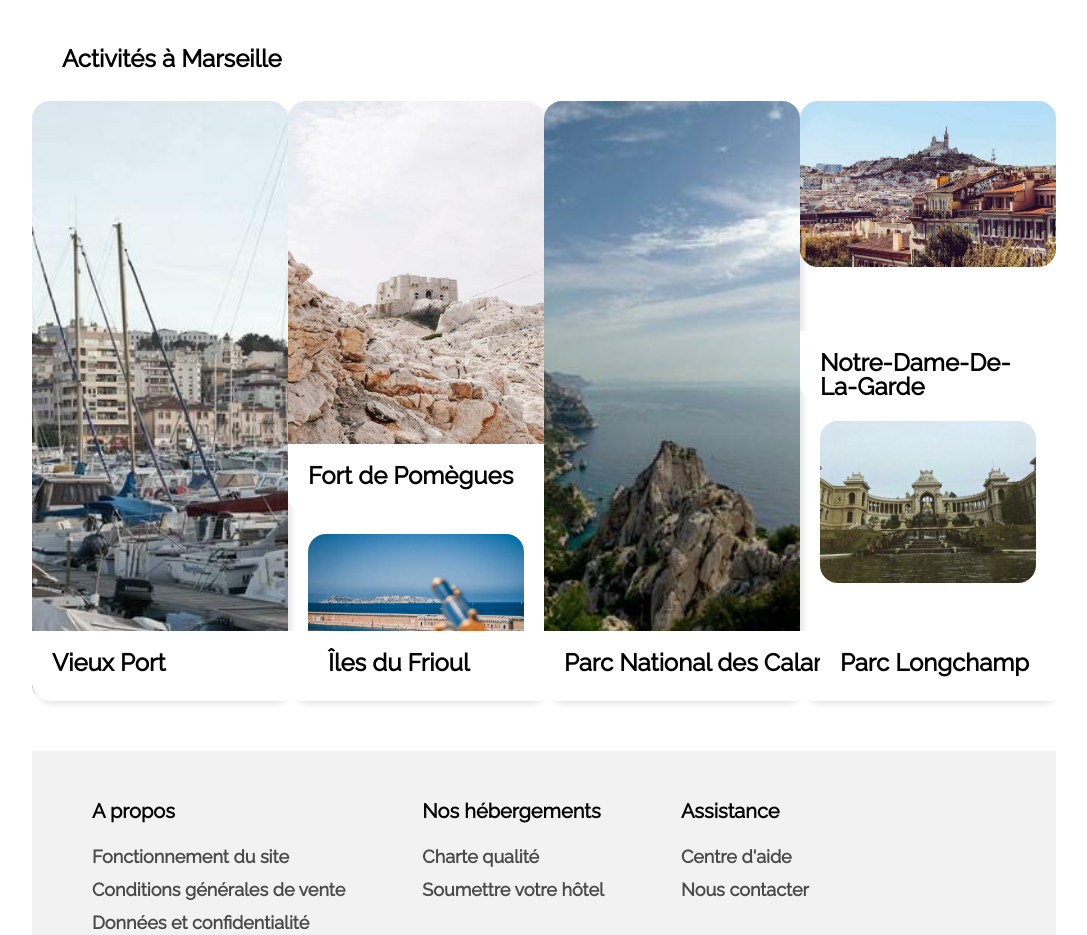
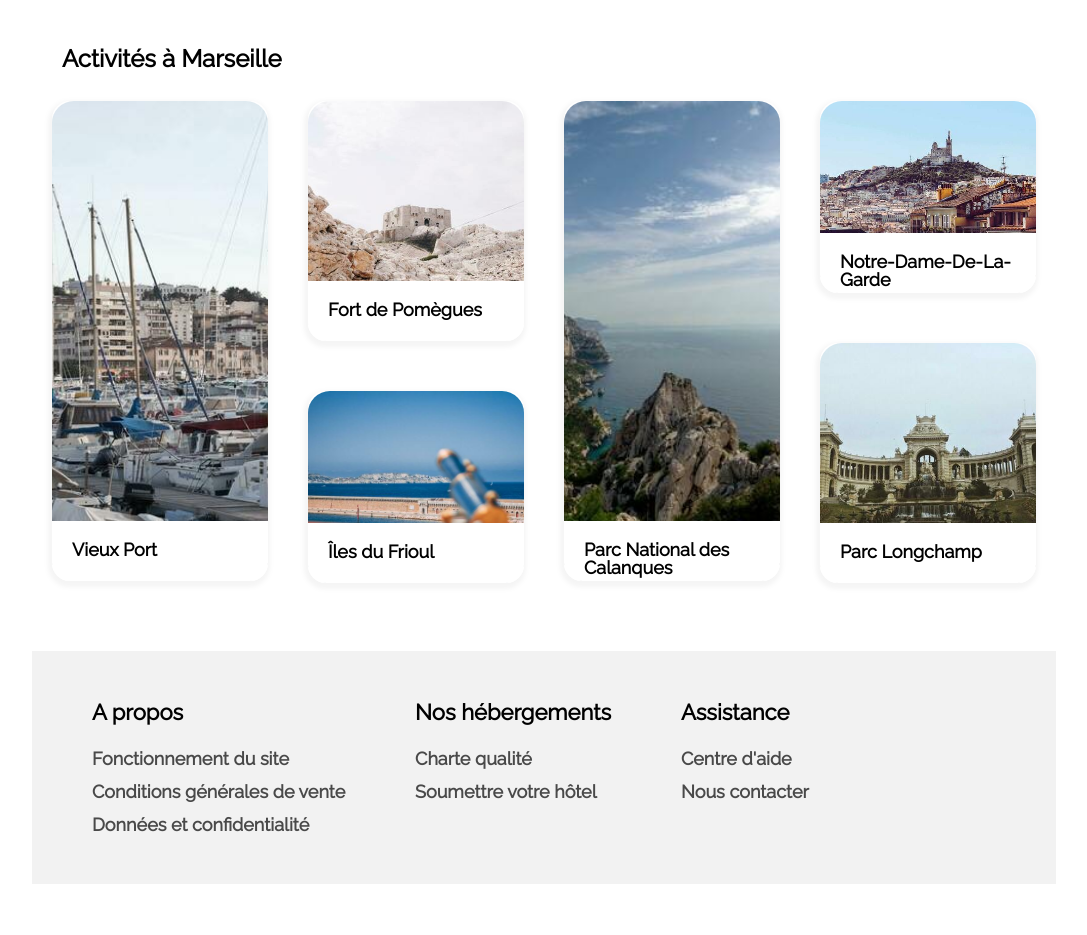
Before and after one commit to Unautrepseudo/EricNarbo_2_19032021, a plain HTML site: page index.html in a window 1280 px wide. Shown: the part 1489-2424 px from the top of the page, without its empty margins (96-1183 px from the left). After the commit the page ends 2373 px from the top, so only its background shows below. Drawn offline with Linux system fonts and the light colour scheme.

Commit message:
css: activites ok

```diff
--- a/CSS/style.css
+++ b/CSS/style.css
@@ -192,7 +192,6 @@ li {
   border: 3px solid var(--grey);
   padding: 2px;
   margin-right: 10px;
-  margin-left: 10px;
   font-size: 14px;
 }
 
@@ -368,40 +367,81 @@ h5 {
 .activite-title {
   margin-left: 30px;
   margin-top: 50px;
-  margin-bottom: 30px;
+  margin-bottom: 10px;
   font-size: 24px;
   font-weight: bolder;
 }
-.aic-col {
-  width: 410px;
+.activites-col-container {
   display: flex;
-  box-shadow: 4px 4px 4px rgba(122, 122, 122, 0.158);
+  height: 520px;
+  justify-content: space-between;
+  position: relative;
+  border-radius: 22px;
+}
+
+.left-col,
+.right-col {
+  display: flex;
+  justify-content: space-around;
+  width: 50%;
+}
+
+.aic-odd {
+  margin: 20px;
+  width: 335px;
+  display: flex;
+  box-shadow: -1px 3px 4px 3px rgba(122, 122, 122, 0.078);
+  border-radius: 18px;
+  position: relative;
+}
+
+.aic-even {
+  margin: 20px;
+  width: 335px;
+  display: flex;
+  justify-content: space-between;
+  border-radius: 18px;
+  flex-wrap: wrap;
+}
+
+.col-cont,
+.col-cont2 {
+  display: flex;
+  position: relative;
+  box-shadow: -1px 3px 4px 3px rgba(122, 122, 122, 0.078);
   border-radius: 18px;
 }
 
-.activites-col-container {
+.col-cont2 {
+  width: 100%;
+  height: 40%;
+  /* margin-top: 52px; */
+}
+
+.col-cont2bis {
   display: flex;
-  height: 600px;
-  justify-content: space-around;
   position: relative;
+  box-shadow: -1px 3px 4px 3px rgba(122, 122, 122, 0.078);
   border-radius: 18px;
 }
 
-.col-cont {
+.aic-img-biggest {
+  width: 100%;
+  height: 50%;
+  display: flex;
   position: relative;
-  /* flex-flow: wrap; */
-}
-
-.aic-even .col-cont {
-  height: 50%;
-  overflow: hidden;
+  box-shadow: -1px 3px 4px 3px rgba(122, 122, 122, 0.078);
+  border-radius: 18px;
 }
 
 .aic-img {
   width: 100%;
-  border-radius: 18px;
+  border-radius: 22px;
   object-fit: cover;
-  border-radius: 18px;
+}
+
+.aic-down {
+  margin-top: 50px;
 }
 
 .aic-overlay {
@@ -409,27 +449,14 @@ h5 {
   background: white;
   color: black;
   width: 100%;
-  height: 70px;
+  height: 60px;
   bottom: 0px;
-  border-radius: 0 0 18px 18px;
-}
-
-.aic-img-biggest {
-  flex-grow: 2;
-  border-radius: 18px;
+  border-radius: 0px 0px 18px 18px;
 }
 
 .aic-overlay h3 {
-  font-size: 24px;
+  font-size: 18px;
   font-weight: bold;
-  padding: 20px;
-}
-
-.aic-even {
-  flex-direction: column;
-}
-
-.col-cont2 {
   padding: 20px;
 }
 
@@ -454,7 +481,7 @@ footer {
 }
 
 .foot-h2 {
-  font-size: 20px;
+  font-size: 22px;
   font-weight: bold;
   padding-bottom: 12px;
 }
--- a/index.html
+++ b/index.html
@@ -322,7 +322,8 @@
         <div id="activite" class="activites-container">
           <h2 class="activite-title">Activités à Marseille</h2>
           <div class="activites-col-container">
-            <div class="aic-01 aic-col">
+            <div class="left-col">
+              <div class="aic-odd">
                 <img
                   class="aic-img"
                   src="IMG/small/activites/reno-laithienne-QUgJhdY5Fyk-unsplash.jpg"
@@ -335,7 +336,7 @@
               <div class="aic-even aic-col">
                 <div class="col-cont aic-img-biggest">
                   <img
-                  class="aic-img aic-img-biggest"
+                    class="aic-img"
                     src="IMG/small/activites/paul-hermann-QFTrLdQIRhI-unsplash.jpg"
                     alt="image du fort de Pomègue"
                   />
@@ -343,7 +344,7 @@
                     <h3>Fort de Pomègues</h3>
                   </div>
                 </div>
-              <div class="col-cont2">
+                <div class="col-cont2 aic-down">
                   <img
                     class="aic-img"
                     src="IMG/small/activites/kevin-hikari-rV_Qd1l-VXg-unsplash.jpg"
@@ -354,7 +355,9 @@
                   </div>
                 </div>
               </div>
-            <div class="aic-03 aic-col">
+            </div>
+            <div class="right-col">
+              <div class="aic-odd">
                 <img
                   class="aic-img"
                   src="IMG/small/activites/kilyan-sockalingum-NR8-cBCN3aI-unsplash.jpg"
@@ -365,7 +368,7 @@
                 </div>
               </div>
               <div class="aic-even aic-col">
-              <div class="col-cont">
+                <div class="col-cont2 col-cont2bis">
                   <img
                     class="aic-img"
                     src="IMG/small/activites/florian-wehde-xW9e8gdotxI-unsplash.jpg"
@@ -375,7 +378,7 @@
                     <h3>Notre-Dame-De-La-Garde</h3>
                   </div>
                 </div>
-              <div class="col-cont2">
+                <div class="aic-img-biggest aic-down">
                   <img
                     class="aic-img"
                     src="IMG/small/activites/lena-paulin-wH2-EJoDcV0-unsplash.jpg"
@@ -383,6 +386,7 @@
                   />
                   <div class="aic-overlay">
                     <h3>Parc Longchamp</h3>
+                  </div>
                 </div>
               </div>
             </div>
```
Lines whose indentation alone changed are shown as unchanged.
